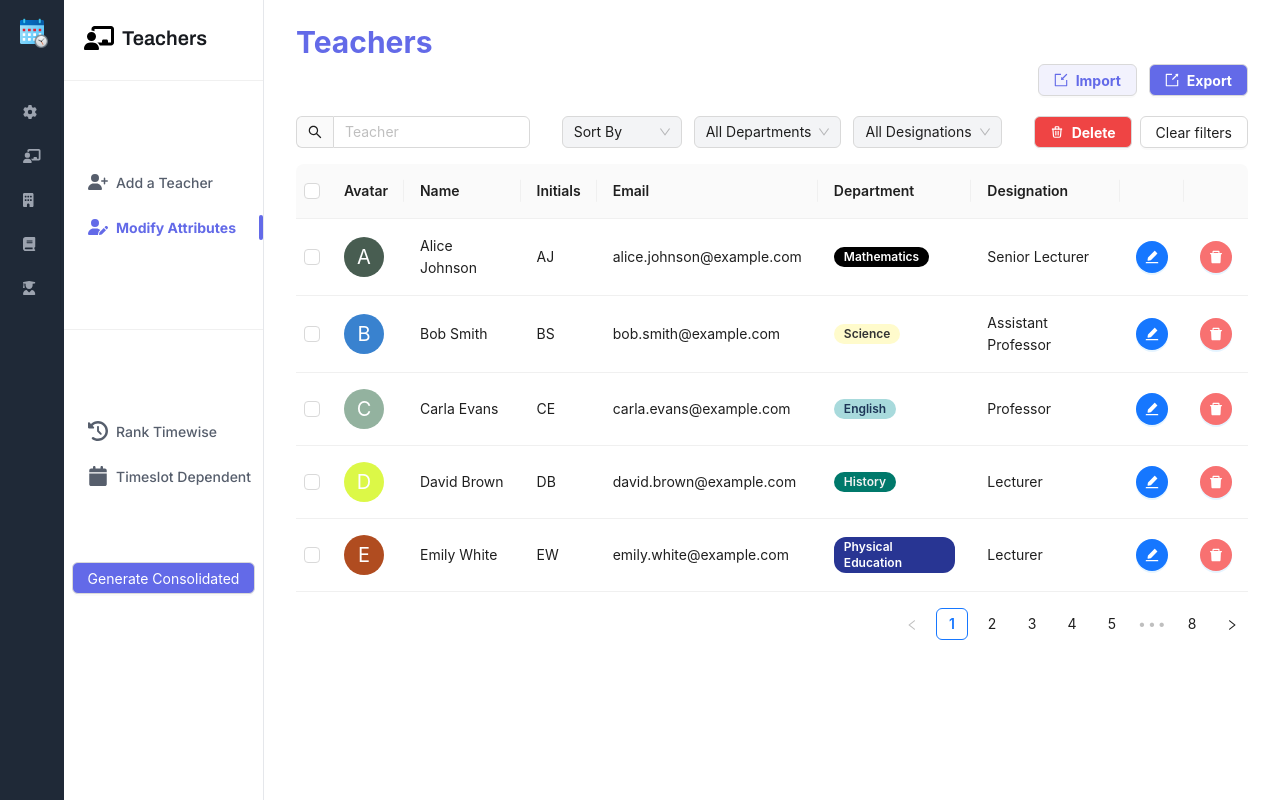
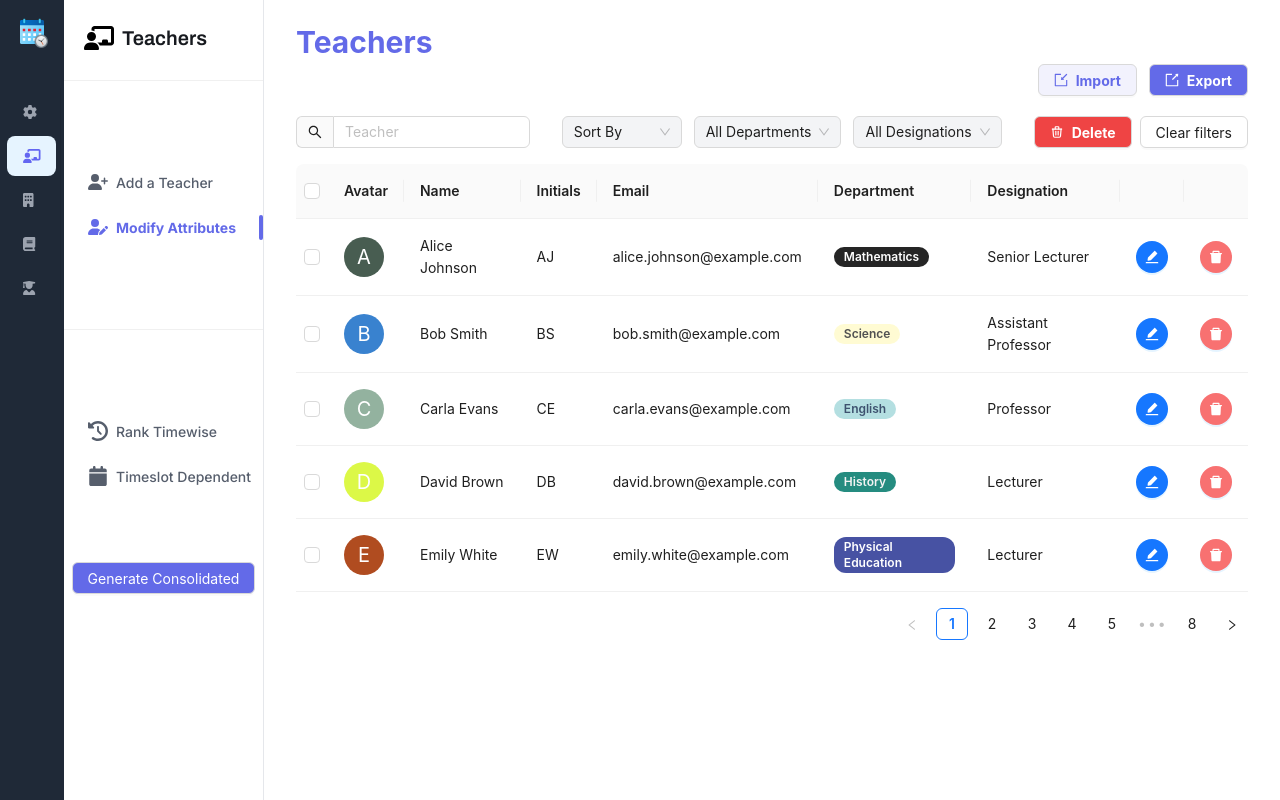
Before and after one commit to VineethRV/TimetableArchitecht, a Next.js app: page /dashboard/teacher in a window 1280 px wide. Built offline with nearby package versions, Linux system fonts and the light colour scheme.

Commit message:
some ui changes and improved nav

```diff
--- a/app/components/Navbar/SideNavbars/DashboardSidebar.tsx
+++ b/app/components/Navbar/SideNavbars/DashboardSidebar.tsx
@@ -1,6 +1,6 @@
 import Sider from "antd/es/layout/Sider";
 import { useRouter } from "next/navigation";
-import React, { useState } from "react";
+import React from "react";
 import { motion } from "framer-motion";
 import { FontAwesomeIcon } from "@fortawesome/react-fontawesome";
 import {
@@ -11,43 +11,51 @@ import {
   faChalkboardTeacher,
 } from "@fortawesome/free-solid-svg-icons";
 import { Menu } from "antd";
-import Logo from '@/public/Logo.png'
+import Logo from "@/public/Logo.png";
 import Image from "next/image";
 import { usePathname } from "next/navigation";
 
 const DashboardSidebar = () => {
-  const [selectedKey, setSelectedKey] = useState("");
   const router = useRouter();
   const pathname = usePathname();
 
   const handleMenuClick = (key: string, page: string) => {
-    setSelectedKey(key);
     localStorage.setItem("selectedKey", key);
-    router.push(`/dashboard${page}`);
+    router.push(page);
   };
 
   const menuItems = [
-    { key: "1", title: "Settings", icon: faGear, path: "/" },
+    { key: "1", title: "Settings", icon: faGear, path: "/dashboard" },
     {
       key: "2",
       title: "Teaching",
       icon: faChalkboardTeacher,
-      path: "/teacher",
+      path: "/dashboard/teacher",
     },
-    { key: "3", title: "Departments", icon: faBuilding, path: "/rooms" },
+    {
+      key: "3",
+      title: "Departments",
+      icon: faBuilding,
+      path: "/dashboard/rooms",
+    },
     {
       key: "4",
       title: "Resources",
       icon: faBook,
-      path: "/courses",
+      path: "/dashboard//courses",
     },
-    { key: "5", title: "Students", icon: faUserGraduate, path: "/classes" },
+    {
+      key: "5",
+      title: "Students",
+      icon: faUserGraduate,
+      path: "/dashboard/classes",
+    },
   ];
 
   return (
     <Sider width="5%" className="h-screen bg-gray-800">
       <div className="flex justify-center items-center my-4">
-        <Image alt="Logo" src={Logo} className="w-8 h-8"/>
+        <Image alt="Logo" src={Logo} className="w-8 h-8" />
       </div>
       <motion.div
         initial={{ opacity: 0, x: -20 }}
@@ -61,7 +69,9 @@ const DashboardSidebar = () => {
         <Menu
           mode="vertical"
           className="bg-gray-800"
-          selectedKeys={[selectedKey]}
+          selectedKeys={[
+            menuItems.find((item) => item.path === pathname)?.key || "",
+          ]}
         >
           {menuItems.map(({ key, title, icon, path }) => (
             <Menu.Item
@@ -72,7 +82,7 @@ const DashboardSidebar = () => {
               <FontAwesomeIcon
                 icon={icon}
                 className={
-                  selectedKey === key ? "text-indigo-500" : "text-gray-400"
+                  pathname === path ? "text-indigo-500" : "text-gray-400"
                 }
               />
             </Menu.Item>
--- a/app/components/TeachersPage/TeachersTable.tsx
+++ b/app/components/TeachersPage/TeachersTable.tsx
@@ -433,7 +433,7 @@ const columns: TableColumnsType<TeacherType> = [
               (combo) => combo.backgroundColor === deptColors[dept]
             )?.textColor,
           }}
-          className="text-xs font-semibold w-fit px-2.5 py-0.5 rounded-xl"
+          className="text-xs opacity-85 font-semibold w-fit px-2.5 py-0.5 rounded-xl"
         >
           {dept}
         </h1>
--- a/app/dashboard/rooms/layout.tsx
+++ b/app/dashboard/rooms/layout.tsx
@@ -9,7 +9,7 @@ import { faCalendar,faBuildingUser, faCirclePlus, faClockRotateLeft,faPenToSquar
 const Sidebar: React.FC<{ children: React.ReactNode }> = ({ children }) => {
 
   const [selected, setSelected] = useState('Modify Attributes');
-  const [buttonClicked, setButtonClicked] = useState(false);
+  // const [buttonClicked, setButtonClicked] = useState(false);
 
   const menuItems = [
     { label: "Add a Room", icon: faCirclePlus },
@@ -19,7 +19,7 @@ const Sidebar: React.FC<{ children: React.ReactNode }> = ({ children }) => {
   ];
 
   const handleButtonClick = () => {
-    setButtonClicked(true);
+    // setButtonClicked(true);
     setSelected("");
   };
 
--- a/app/dashboard/teacher/page.tsx
+++ b/app/dashboard/teacher/page.tsx
@@ -4,7 +4,7 @@ import {
   ImportOutlined,
   SearchOutlined,
 } from "@ant-design/icons";
-import { Button, ConfigProvider, Divider, Input, Select } from "antd";
+import { Button, ConfigProvider, Input, Select } from "antd";
 import { TbTrash } from "react-icons/tb";
 import TeachersTable from '@/app/components/TeachersPage/TeachersTable'
 
```
